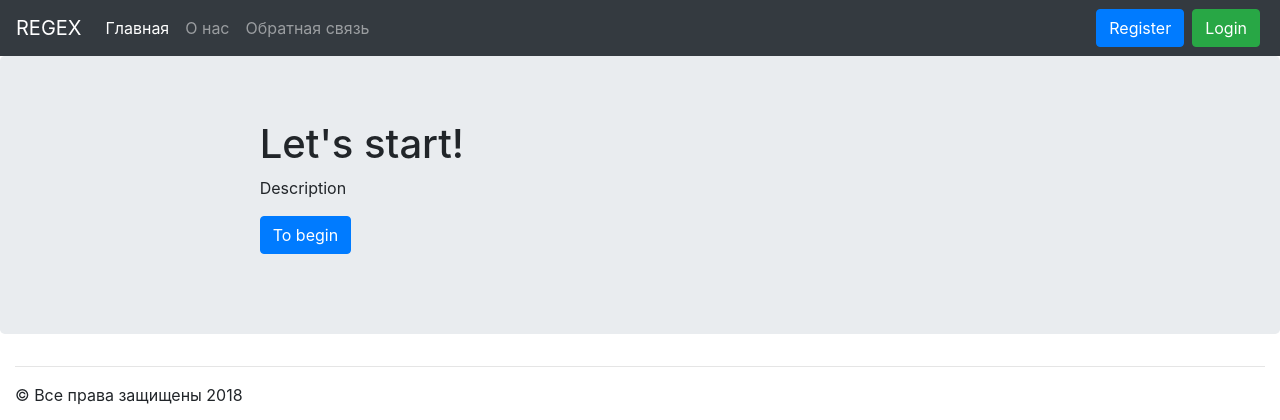
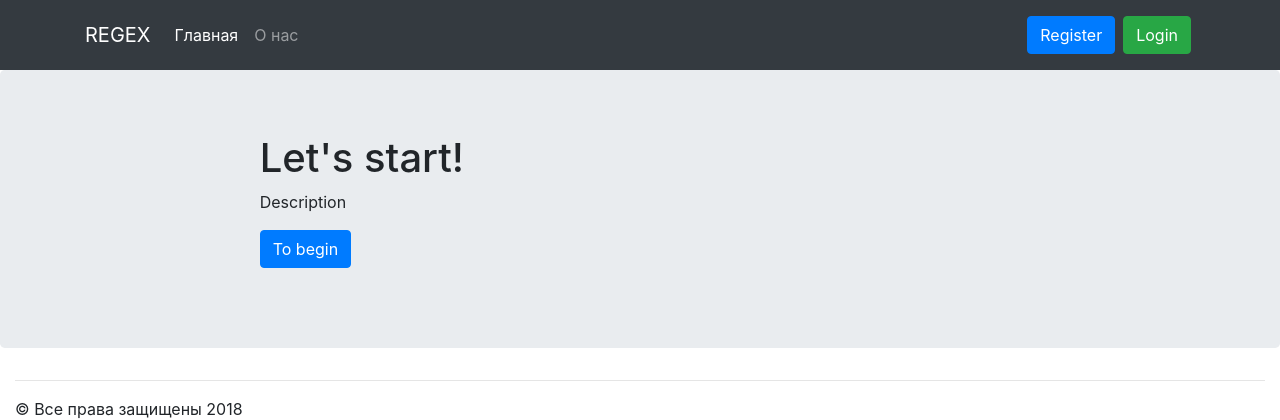
Before and after one commit to Alutery/regular-expressions, a Django app: template mainApp/templates/mainApp/home.html in a window 1280 px wide. Shown: the top 420 px of the page. Run offline with Django 3.2, Linux system fonts and the light colour scheme; the template is opened without the code that fills it, so the values that code supplies are empty; parts of the project's set-up code (start-up, migrations or seed data) failed here and were passed over; some libraries are stand-ins or nearby versions.

Commit message:
navbar v.3

```diff
--- a/mainApp/templates/mainApp/home.html
+++ b/mainApp/templates/mainApp/home.html
@@ -2,15 +2,15 @@
 
 {% block account-loginOK %}
 <ul class="navbar-nav ml-auto">
-    <li class="nav-item active px-1"><a class="btn btn-primary" href="#" role="button">Register</a></li>
-    <li class="nav-item px-1"><a class="btn btn-success" href="#" role="button">Login</a></li>
+    <li class="nav-item active my-2 px-1"><a class="btn btn-primary" href="#" role="button">Register</a></li>
+    <li class="nav-item my-2 px-1"><a class="btn btn-success" href="#" role="button">Login</a></li>
 </ul>
 {% endblock %}
 
 {% block account-loginNO %}
 <ul class="navbar-nav ml-auto">
-    <li class="nav-item active px-1"><a class="btn btn-primary" href="#" role="button">Register</a></li>
-    <li class="nav-item px-1"><a class="btn btn-success" href="#" role="button">Login</a></li>
+    <li class="nav-item active my-2 px-1"><a class="btn btn-primary" href="#" role="button">Register</a></li>
+    <li class="nav-item my-2 px-1"><a class="btn btn-success" href="#" role="button">Login</a></li>
 </ul>
 {% endblock %}
 
--- a/mainApp/templates/mainApp/wrapper.html
+++ b/mainApp/templates/mainApp/wrapper.html
@@ -5,11 +5,11 @@
     <meta name="viewport" content="width=device-width,initial-scale=1.0">
     <meta http-equiv="X-UA-Compatible" content="ie=edge">
 
+    <!--    jQuerty-->
+    <script src="https://code.jquery.com/jquery-3.3.1.slim.min.js" integrity="sha384-q8i/X+965DzO0rT7abK41JStQIAqVgRVzpbzo5smXKp4YfRvH+8abtTE1Pi6jizo" crossorigin="anonymous"></script>
+
     <link rel="stylesheet" href="https://stackpath.bootstrapcdn.com/bootstrap/4.1.3/css/bootstrap.min.css" integrity="sha384-MCw98/SFnGE8fJT3GXwEOngsV7Zt27NXFoaoApmYm81iuXoPkFOJwJ8ERdknLPMO" crossorigin="anonymous">
     <script src="https://stackpath.bootstrapcdn.com/bootstrap/4.1.3/js/bootstrap.min.js" integrity="sha384-ChfqqxuZUCnJSK3+MXmPNIyE6ZbWh2IMqE241rYiqJxyMiZ6OW/JmZQ5stwEULTy" crossorigin="anonymous"></script>
-
-    <script src="https://code.jquery.com/jquery-3.3.1.slim.min.js" integrity="sha384-q8i/X+965DzO0rT7abK41JStQIAqVgRVzpbzo5smXKp4YfRvH+8abtTE1Pi6jizo" crossorigin="anonymous"></script>
-    <script src="https://cdnjs.cloudflare.com/ajax/libs/popper.js/1.14.3/umd/popper.min.js" integrity="sha384-ZMP7rVo3mIykV+2+9J3UJ46jBk0WLaUAdn689aCwoqbBJiSnjAK/l8WvCWPIPm49" crossorigin="anonymous"></script>
 
     <title>
     {% block title %}
@@ -18,15 +18,19 @@
 
 </head>
 <body>
-    <nav class="navbar navbar-expand navbar-dark bg-dark">
-        <div class="navbar-header">
-        <a href="#" class="navbar-brand">REGEX</a>
-        </div>
-        <div class="collapse navbar-collapse">
+    <nav class="navbar navbar-expand-md navbar-dark bg-dark">
+       <div class="container">
+
+        <a href="#" class="navbar-brand" >REGEX</a>
+        <button type="button" class="navbar-toggler" data-toggle="collapse" data-target="#navbar-collapse-1" >
+            <span class="sr-only">Navigation</span>
+            <span class="navbar-toggler-icon"></span>
+        </button>
+
+        <div class="collapse navbar-collapse" id="navbar-collapse-1">
             <ul class="navbar-nav mr-auto">
                 <li class="nav-item active"><a class="nav-link" href="home.html">Главная</a></li>
                 <li class="nav-item"><a class="nav-link" href="#">О нас</a></li>
-                <li class="nav-item"><a class="nav-link" href="#">Обратная связь</a></li>
             </ul>
             {% if status %}
             {% block account-loginOK %}
@@ -35,6 +39,7 @@
             {% block account-loginNO %}
             {% endblock %}
             {% endif %}
+        </div>
         </div>
     </nav>
     <div class="jumbotron">
@@ -49,5 +54,12 @@
     <hr>
     &copy; Все права защищены 2018
   </div>
+
+
+
+
+
+    <!--    Latest compiled and minified JavaScript-->
+    <script src="https://cdnjs.cloudflare.com/ajax/libs/popper.js/1.14.3/umd/popper.min.js" integrity="sha384-ZMP7rVo3mIykV+2+9J3UJ46jBk0WLaUAdn689aCwoqbBJiSnjAK/l8WvCWPIPm49" crossorigin="anonymous"></script>
 </body>
 </html>
```
